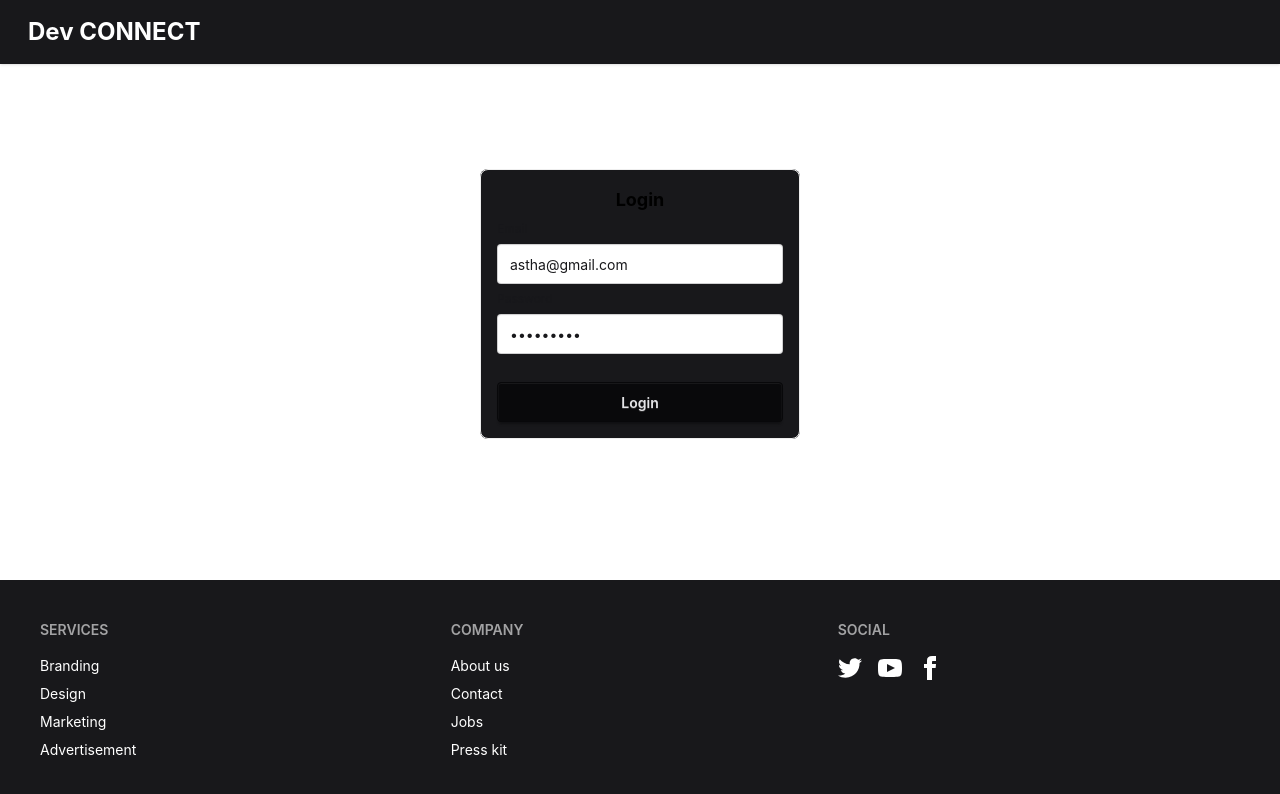
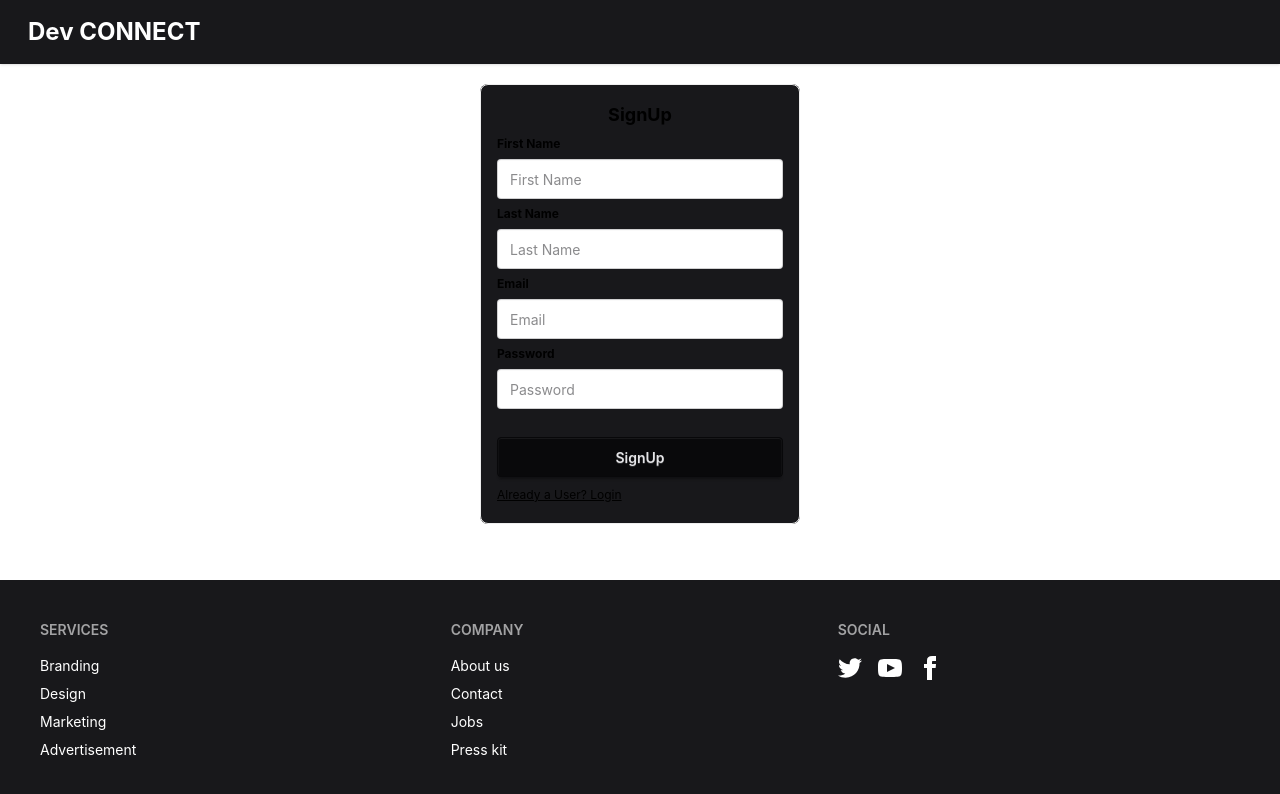
Before and after one commit to Astha-guptaa/devConnect-UI, a React (Vite) app: page /login in a window 1280 px wide. Shown: the top 794 px of the page. Built offline with nearby package versions, Linux system fonts and the light colour scheme; no server answers.

Commit message:
signup form and bug fixes

```diff
--- a/index.html
+++ b/index.html
@@ -4,7 +4,7 @@
     <meta charset="UTF-8" />
     <link rel="icon" type="image/svg+xml" href="/favicon.svg" />
     <meta name="viewport" content="width=device-width, initial-scale=1.0" />
-    <title>devconnect-ui</title>
+    <title>DevConnect</title>
   </head>
   <body>
     <div id="root"></div>
--- a/src/components/Connections.jsx
+++ b/src/components/Connections.jsx
@@ -25,7 +25,7 @@ const Connections = () => {
 
   if (!connections) return
 
-  if (connections.length === 0) return <h1 className='flex justify-center my-10'>No Connections Found!!!</h1>
+  if (!connections.data.length) return <h1 className='flex justify-center my-10'>No Connections Found!!!</h1>
 
   return (
     <div className='text-center my-7'>
--- a/src/components/EditProfile.jsx
+++ b/src/components/EditProfile.jsx
@@ -6,7 +6,7 @@ import { useDispatch } from 'react-redux'
 import { addUser } from '../utils/userSlice'
 
 const EditProfile = ({ user }) => {
-  const [firstName, setFirstName] = useState(user.firstName || '')
+  const [firstName, setFirstName] = useState(user.firstName)
   const [lastName, setLastName] = useState(user.lastName || '')
   const [age, setAge] = useState(user.age || '')
   const [gender, setGender] = useState(user.gender || '')
@@ -25,7 +25,7 @@ const EditProfile = ({ user }) => {
         { firstName, lastName, age, gender, about, photoUrl },
         { withCredentials: true },
       )
-      dispatch(addUser(res.data))
+      dispatch(addUser(res.data.data))
       setSuccess(true)
       setTimeout(() => {
         setSuccess(false)
--- a/src/components/Feed.jsx
+++ b/src/components/Feed.jsx
@@ -25,7 +25,7 @@ const Feed = () => {
   }, [])
   if(!feed) return;
 
-  if(!feed.data.length) return <h1>No record Found</h1>
+  if(!feed.data.length) return <h1 className='flex justify-center my-10'>No record Found</h1>
 
   return (
     feed && (
--- a/src/components/Login.jsx
+++ b/src/components/Login.jsx
@@ -1,21 +1,19 @@
 import { useState } from 'react'
 import axios from 'axios'
-import { useDispatch, useSelector } from 'react-redux'
+import { useDispatch } from 'react-redux'
 import { addUser } from '../utils/userSlice'
-import { Navigate, useNavigate } from 'react-router-dom'
+import { useNavigate } from 'react-router-dom'
 import { BASE_URL } from '../utils/constants'
 
 const Login = () => {
-  const [email, setEmail] = useState('astha@gmail.com')
-  const [password, setPassword] = useState('Astha@123')
+  const [firstName, setFirstName] = useState('')
+  const [lastName, setLastName] = useState('')
+  const [email, setEmail] = useState('')
+  const [password, setPassword] = useState('')
+  const [isLoginForm, setIsLoginForm] = useState(false)
   const [error, setError] = useState(null)
   const dispatch = useDispatch()
   const navigate = useNavigate()
-  const userData = useSelector((store) => store.user)
-
-  if (userData) {
-    return <Navigate to='/' replace />
-  }
 
   const handleLogin = async () => {
     try {
@@ -33,12 +31,56 @@ const Login = () => {
       setError(err?.response?.data || 'Something went wrong')
     }
   }
+
+  const handleSignUp = async () => {
+    try {
+      const res = await axios.post(
+        BASE_URL + '/signup',
+        {
+          firstName,
+          lastName,
+          email,
+          password,
+        },
+        { withCredentials: true },
+      )
+      dispatch(addUser(res.data.data))
+      navigate('/profile')
+    } catch (err) {
+      setError(err?.response?.data || 'Something went wrong')
+    }
+  }
+
   return (
     <div className='flex min-h-[60vh] items-center justify-center'>
       <fieldset className='fieldset bg-base-content border-base-300 rounded-box w-xs border p-4'>
-        <h1 className='text-center text-lg text-black font-bold'>Login</h1>
+        <h1 className='text-center text-lg text-black font-bold'>
+          {isLoginForm ? 'Login' : 'SignUp'}
+        </h1>
 
-        <label className='label'>Email</label>
+        {!isLoginForm && (
+          <>
+            <label className='label text-black font-bold'>First Name</label>
+            <input
+              type='text'
+              value={firstName}
+              className='input'
+              placeholder='First Name'
+              onChange={(e) => setFirstName(e.target.value)}
+            />
+
+            <label className='label text-black font-bold'>Last Name</label>
+            <input
+              type='text'
+              value={lastName}
+              className='input'
+              placeholder='Last Name'
+              onChange={(e) => setLastName(e.target.value)}
+            />
+          </>
+        )}
+
+        <label className='label text-black font-bold'>Email</label>
         <input
           type='email'
           value={email}
@@ -47,7 +89,7 @@ const Login = () => {
           onChange={(e) => setEmail(e.target.value)}
         />
 
-        <label className='label'>Password</label>
+        <label className='label text-black font-bold'>Password</label>
         <input
           type='password'
           value={password}
@@ -56,9 +98,15 @@ const Login = () => {
           onChange={(e) => setPassword(e.target.value)}
         />
         <p className='text-xs text-red-600'>{error}</p>
-        <button className='btn btn-neutral mt-4' onClick={handleLogin}>
-          Login
+        <button className='btn btn-neutral mt-4' onClick={isLoginForm ? handleLogin : handleSignUp}>
+          {isLoginForm ? 'Login' : 'SignUp'}
         </button>
+        <p
+          className='text-xs text-black cursor-pointer underline my-1'
+          onClick={() => setIsLoginForm((value) => !value)}
+        >
+          {isLoginForm ? 'New Here? SignUp' : 'Already a User? Login'}
+        </p>
       </fieldset>
     </div>
   )
--- a/src/components/Navbar.jsx
+++ b/src/components/Navbar.jsx
@@ -3,7 +3,7 @@ import { Link, useNavigate } from 'react-router-dom'
 import { BASE_URL } from '../utils/constants'
 import axios from 'axios'
 import { removeUser } from '../utils/userSlice'
-import { removeFeed } from '../utils/feedSlice'
+import { removeUserFromFeed } from '../utils/feedSlice'
 
 const Navbar = () => {
   const user = useSelector((store) => store.user)
@@ -14,7 +14,7 @@ const Navbar = () => {
     try {
       await axios.post(BASE_URL + '/logout', {}, { withCredentials: true })
       dispatch(removeUser())
-      dispatch(removeFeed())
+      dispatch(removeUserFromFeed())
       navigate('/login')
     } catch (err) {
       console.error(err)
--- a/src/components/UserCard.jsx
+++ b/src/components/UserCard.jsx
@@ -1,5 +1,24 @@
+import axios from 'axios'
+import { BASE_URL } from '../utils/constants'
+import { useDispatch } from 'react-redux'
+import { removeUserFromFeed } from '../utils/feedSlice'
+
 const UserCard = ({ user }) => {
-  const { firstName, lastName, age, gender, about, photoUrl } = user
+  const { _id, firstName, lastName, age, gender, about, photoUrl } = user
+  const dispatch = useDispatch()
+  const handleSendRequest = async (status, userId) => {
+    try {
+      await axios.post(
+        BASE_URL + '/request/send/' + status + '/' + userId,
+        {},
+        { withCredentials: true },
+      )
+      dispatch(removeUserFromFeed(userId))
+    } catch (err) {
+      console.log(err)
+    }
+  }
+
 
   return (
     <div className='card bg-base-300 w-96 shadow-sm m-10'>
@@ -17,8 +36,18 @@ const UserCard = ({ user }) => {
         </h2>
         <p>{about}</p>
         <div className='card-actions justify-center mt-2'>
-          <button className='btn btn-sm btn-error'>Ignore</button>
-          <button className='btn btn-sm btn-primary'>Interested</button>
+          <button
+            className='btn btn-sm btn-error'
+            onClick={() => handleSendRequest('ignored', _id)}
+          >
+            Ignore
+          </button>
+          <button
+            className='btn btn-sm btn-primary'
+            onClick={() => handleSendRequest('interested', _id)}
+          >
+            Interested
+          </button>
         </div>
       </div>
     </div>
--- a/src/utils/feedSlice.js
+++ b/src/utils/feedSlice.js
@@ -5,10 +5,17 @@ const feedSlice = createSlice({
   initialState: null,
   reducers: {
     addFeed: (state, action) => action.payload,
-    removeFeed: () => null,
+    removeUserFromFeed: (state, action) => {
+      if (!state?.data) return state
+
+      return {
+        ...state,
+        data: state.data.filter((request) => request._id !== action.payload),
+      }
+    },
   },
 })
 
-export const { addFeed, removeFeed } = feedSlice.actions
+export const { addFeed, removeUserFromFeed } = feedSlice.actions
 
 export default feedSlice.reducer
```
